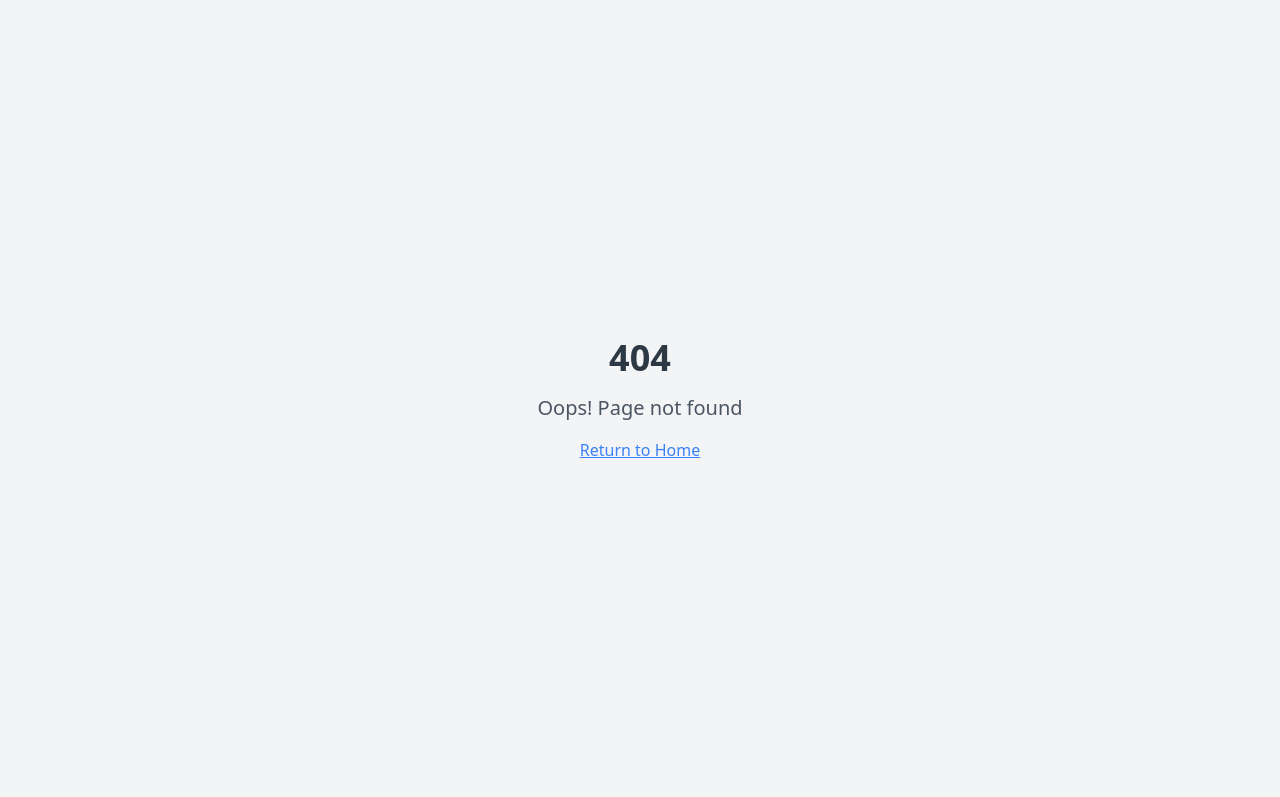
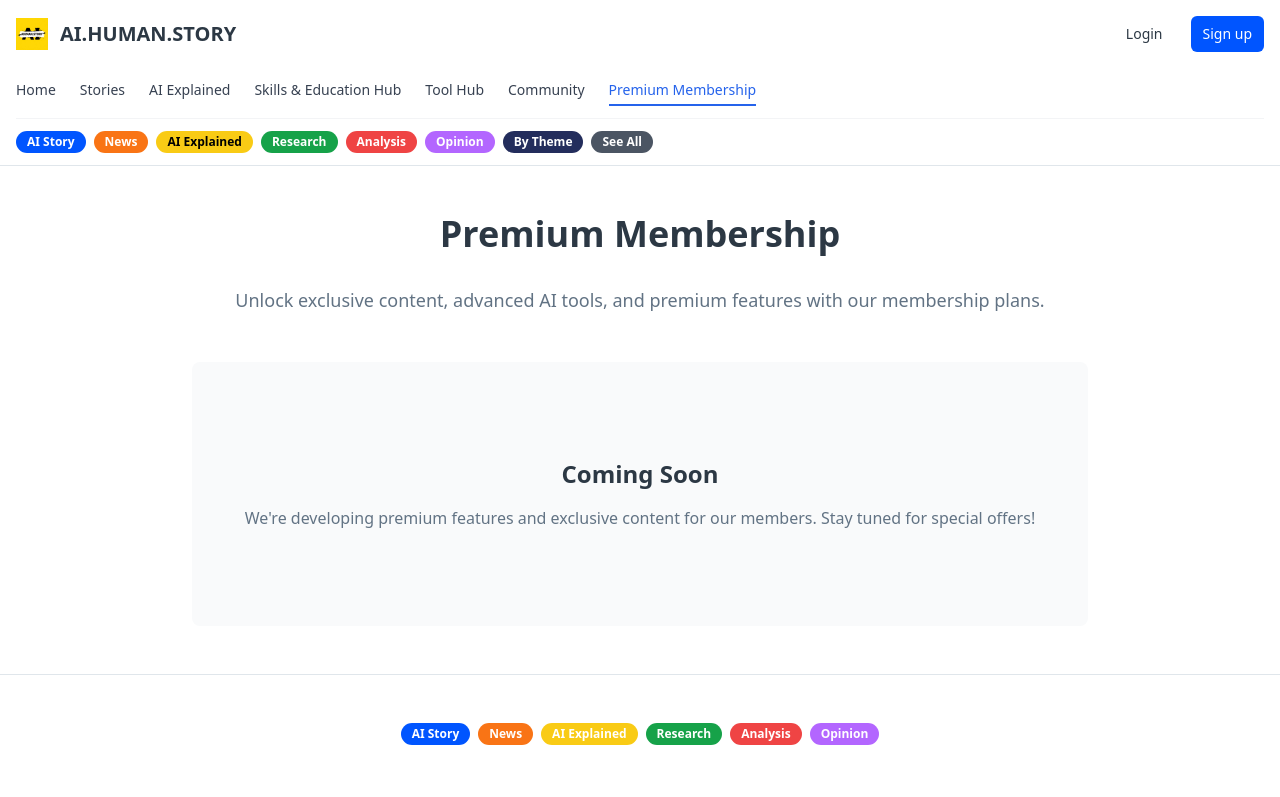
Before and after one commit to Wmena-sketch/colorful-cornerstone-site, a React (Vite) app: page /premium in a window 1280 px wide. Before the commit this address had no page. Shown: the top 797 px of the page. Built offline with nearby package versions, Linux system fonts and the light colour scheme.

Commit message:
Add main pages to header
Add navigation links for Home, Stories, AI Explained, Skill and Education Hub, Tool Hub, Community, and Premium Membership to the header.

```diff
--- a/src/App.tsx
+++ b/src/App.tsx
@@ -4,6 +4,12 @@ import { TooltipProvider } from "@/components/ui/tooltip";
 import { QueryClient, QueryClientProvider } from "@tanstack/react-query";
 import { BrowserRouter, Routes, Route } from "react-router-dom";
 import Index from "./pages/Index";
+import Stories from "./pages/Stories";
+import AIExplained from "./pages/AIExplained";
+import SkillsHub from "./pages/SkillsHub";
+import ToolHub from "./pages/ToolHub";
+import Community from "./pages/Community";
+import Premium from "./pages/Premium";
 import NotFound from "./pages/NotFound";
 
 const queryClient = new QueryClient();
@@ -16,6 +22,12 @@ const App = () => (
       <BrowserRouter>
         <Routes>
           <Route path="/" element={<Index />} />
+          <Route path="/stories" element={<Stories />} />
+          <Route path="/ai-explained" element={<AIExplained />} />
+          <Route path="/skills-hub" element={<SkillsHub />} />
+          <Route path="/tool-hub" element={<ToolHub />} />
+          <Route path="/community" element={<Community />} />
+          <Route path="/premium" element={<Premium />} />
           {/* ADD ALL CUSTOM ROUTES ABOVE THE CATCH-ALL "*" ROUTE */}
           <Route path="*" element={<NotFound />} />
         </Routes>
--- a/src/components/ClimateHeader.tsx
+++ b/src/components/ClimateHeader.tsx
@@ -1,8 +1,21 @@
 import { Button } from "@/components/ui/button";
 import { Badge } from "@/components/ui/badge";
 import logoImage from "@/assets/ai-human-story-logo.png";
+import { Link, useLocation } from "react-router-dom";
 
 const ClimateHeader = () => {
+  const location = useLocation();
+
+  const mainNavigation = [
+    { name: "Home", path: "/" },
+    { name: "Stories", path: "/stories" },
+    { name: "AI Explained", path: "/ai-explained" },
+    { name: "Skills & Education Hub", path: "/skills-hub" },
+    { name: "Tool Hub", path: "/tool-hub" },
+    { name: "Community", path: "/community" },
+    { name: "Premium Membership", path: "/premium" }
+  ];
+
   const categories = [
     { name: "AI Story", color: "bg-blue-medium text-white" },
     { name: "News", color: "bg-orange-medium text-white" },
@@ -18,17 +31,33 @@ const ClimateHeader = () => {
     <header className="bg-white border-b">
       <div className="container mx-auto px-4">
         <div className="flex items-center justify-between py-4">
-          <div className="flex items-center gap-3">
+          <Link to="/" className="flex items-center gap-3">
             <img src={logoImage} alt="AI.HUMAN.STORY" className="h-8 w-auto" />
             <span className="font-bold text-xl">AI.HUMAN.STORY</span>
-          </div>
+          </Link>
           <div className="flex items-center gap-4">
             <Button variant="ghost" size="sm">Login</Button>
             <Button size="sm">Sign up</Button>
           </div>
         </div>
 
-        <div className="flex flex-wrap gap-2 pb-4">
+        <nav className="flex flex-wrap gap-6 py-3 border-b border-gray-100">
+          {mainNavigation.map((item) => (
+            <Link
+              key={item.path}
+              to={item.path}
+              className={`text-sm font-medium transition-colors hover:text-blue-600 ${
+                location.pathname === item.path
+                  ? "text-blue-600 border-b-2 border-blue-600 pb-1"
+                  : "text-gray-700"
+              }`}
+            >
+              {item.name}
+            </Link>
+          ))}
+        </nav>
+
+        <div className="flex flex-wrap gap-2 py-3">
           {categories.map((category, index) => (
             <Badge key={index} className={`${category.color} hover:opacity-80 cursor-pointer`}>
               {category.name}
--- /dev/null
+++ b/src/pages/AIExplained.tsx
@@ -0,0 +1,30 @@
+import ClimateHeader from "@/components/ClimateHeader";
+import ClimateFooter from "@/components/ClimateFooter";
+
+const AIExplained = () => {
+  return (
+    <div className="min-h-screen bg-background">
+      <ClimateHeader />
+      <main className="container mx-auto px-4 py-12">
+        <div className="max-w-4xl mx-auto">
+          <h1 className="text-4xl font-bold text-center mb-8">AI Explained</h1>
+          <p className="text-lg text-center text-muted-foreground mb-12">
+            Demystifying artificial intelligence through clear explanations, guides, and educational resources.
+          </p>
+
+          <div className="grid gap-8 md:gap-12">
+            <div className="text-center py-24 bg-gray-50 rounded-lg">
+              <h2 className="text-2xl font-semibold mb-4">Coming Soon</h2>
+              <p className="text-muted-foreground">
+                Our comprehensive AI education library is being developed. Stay tuned for easy-to-understand AI concepts.
+              </p>
+            </div>
+          </div>
+        </div>
+      </main>
+      <ClimateFooter />
+    </div>
+  );
+};
+
+export default AIExplained;
--- /dev/null
+++ b/src/pages/Community.tsx
@@ -0,0 +1,30 @@
+import ClimateHeader from "@/components/ClimateHeader";
+import ClimateFooter from "@/components/ClimateFooter";
+
+const Community = () => {
+  return (
+    <div className="min-h-screen bg-background">
+      <ClimateHeader />
+      <main className="container mx-auto px-4 py-12">
+        <div className="max-w-4xl mx-auto">
+          <h1 className="text-4xl font-bold text-center mb-8">AI Community</h1>
+          <p className="text-lg text-center text-muted-foreground mb-12">
+            Connect with like-minded individuals, share insights, and collaborate on AI projects and discussions.
+          </p>
+
+          <div className="grid gap-8 md:gap-12">
+            <div className="text-center py-24 bg-gray-50 rounded-lg">
+              <h2 className="text-2xl font-semibold mb-4">Coming Soon</h2>
+              <p className="text-muted-foreground">
+                We're building a vibrant community platform for AI enthusiasts. Join us soon for discussions and networking!
+              </p>
+            </div>
+          </div>
+        </div>
+      </main>
+      <ClimateFooter />
+    </div>
+  );
+};
+
+export default Community;
--- /dev/null
+++ b/src/pages/Premium.tsx
@@ -0,0 +1,30 @@
+import ClimateHeader from "@/components/ClimateHeader";
+import ClimateFooter from "@/components/ClimateFooter";
+
+const Premium = () => {
+  return (
+    <div className="min-h-screen bg-background">
+      <ClimateHeader />
+      <main className="container mx-auto px-4 py-12">
+        <div className="max-w-4xl mx-auto">
+          <h1 className="text-4xl font-bold text-center mb-8">Premium Membership</h1>
+          <p className="text-lg text-center text-muted-foreground mb-12">
+            Unlock exclusive content, advanced AI tools, and premium features with our membership plans.
+          </p>
+
+          <div className="grid gap-8 md:gap-12">
+            <div className="text-center py-24 bg-gray-50 rounded-lg">
+              <h2 className="text-2xl font-semibold mb-4">Coming Soon</h2>
+              <p className="text-muted-foreground">
+                We're developing premium features and exclusive content for our members. Stay tuned for special offers!
+              </p>
+            </div>
+          </div>
+        </div>
+      </main>
+      <ClimateFooter />
+    </div>
+  );
+};
+
+export default Premium;
--- /dev/null
+++ b/src/pages/SkillsHub.tsx
@@ -0,0 +1,30 @@
+import ClimateHeader from "@/components/ClimateHeader";
+import ClimateFooter from "@/components/ClimateFooter";
+
+const SkillsHub = () => {
+  return (
+    <div className="min-h-screen bg-background">
+      <ClimateHeader />
+      <main className="container mx-auto px-4 py-12">
+        <div className="max-w-4xl mx-auto">
+          <h1 className="text-4xl font-bold text-center mb-8">Skills & Education Hub</h1>
+          <p className="text-lg text-center text-muted-foreground mb-12">
+            Develop future-ready skills with AI-powered learning resources, courses, and career guidance.
+          </p>
+
+          <div className="grid gap-8 md:gap-12">
+            <div className="text-center py-24 bg-gray-50 rounded-lg">
+              <h2 className="text-2xl font-semibold mb-4">Coming Soon</h2>
+              <p className="text-muted-foreground">
+                We're building comprehensive learning paths and skill development programs. Stay tuned!
+              </p>
+            </div>
+          </div>
+        </div>
+      </main>
+      <ClimateFooter />
+    </div>
+  );
+};
+
+export default SkillsHub;
--- /dev/null
+++ b/src/pages/Stories.tsx
@@ -0,0 +1,30 @@
+import ClimateHeader from "@/components/ClimateHeader";
+import ClimateFooter from "@/components/ClimateFooter";
+
+const Stories = () => {
+  return (
+    <div className="min-h-screen bg-background">
+      <ClimateHeader />
+      <main className="container mx-auto px-4 py-12">
+        <div className="max-w-4xl mx-auto">
+          <h1 className="text-4xl font-bold text-center mb-8">AI Human Stories</h1>
+          <p className="text-lg text-center text-muted-foreground mb-12">
+            Real stories about how AI is impacting human lives, from personal experiences to societal changes.
+          </p>
+
+          <div className="grid gap-8 md:gap-12">
+            <div className="text-center py-24 bg-gray-50 rounded-lg">
+              <h2 className="text-2xl font-semibold mb-4">Coming Soon</h2>
+              <p className="text-muted-foreground">
+                We're curating powerful stories about AI's impact on humanity. Check back soon for inspiring content.
+              </p>
+            </div>
+          </div>
+        </div>
+      </main>
+      <ClimateFooter />
+    </div>
+  );
+};
+
+export default Stories;
--- /dev/null
+++ b/src/pages/ToolHub.tsx
@@ -0,0 +1,30 @@
+import ClimateHeader from "@/components/ClimateHeader";
+import ClimateFooter from "@/components/ClimateFooter";
+
+const ToolHub = () => {
+  return (
+    <div className="min-h-screen bg-background">
+      <ClimateHeader />
+      <main className="container mx-auto px-4 py-12">
+        <div className="max-w-4xl mx-auto">
+          <h1 className="text-4xl font-bold text-center mb-8">AI Tool Hub</h1>
+          <p className="text-lg text-center text-muted-foreground mb-12">
+            Discover, compare, and access the best AI tools for productivity, creativity, and innovation.
+          </p>
+
+          <div className="grid gap-8 md:gap-12">
+            <div className="text-center py-24 bg-gray-50 rounded-lg">
+              <h2 className="text-2xl font-semibold mb-4">Coming Soon</h2>
+              <p className="text-muted-foreground">
+                Our curated collection of AI tools and detailed reviews is being prepared. Check back soon!
+              </p>
+            </div>
+          </div>
+        </div>
+      </main>
+      <ClimateFooter />
+    </div>
+  );
+};
+
+export default ToolHub;
```
